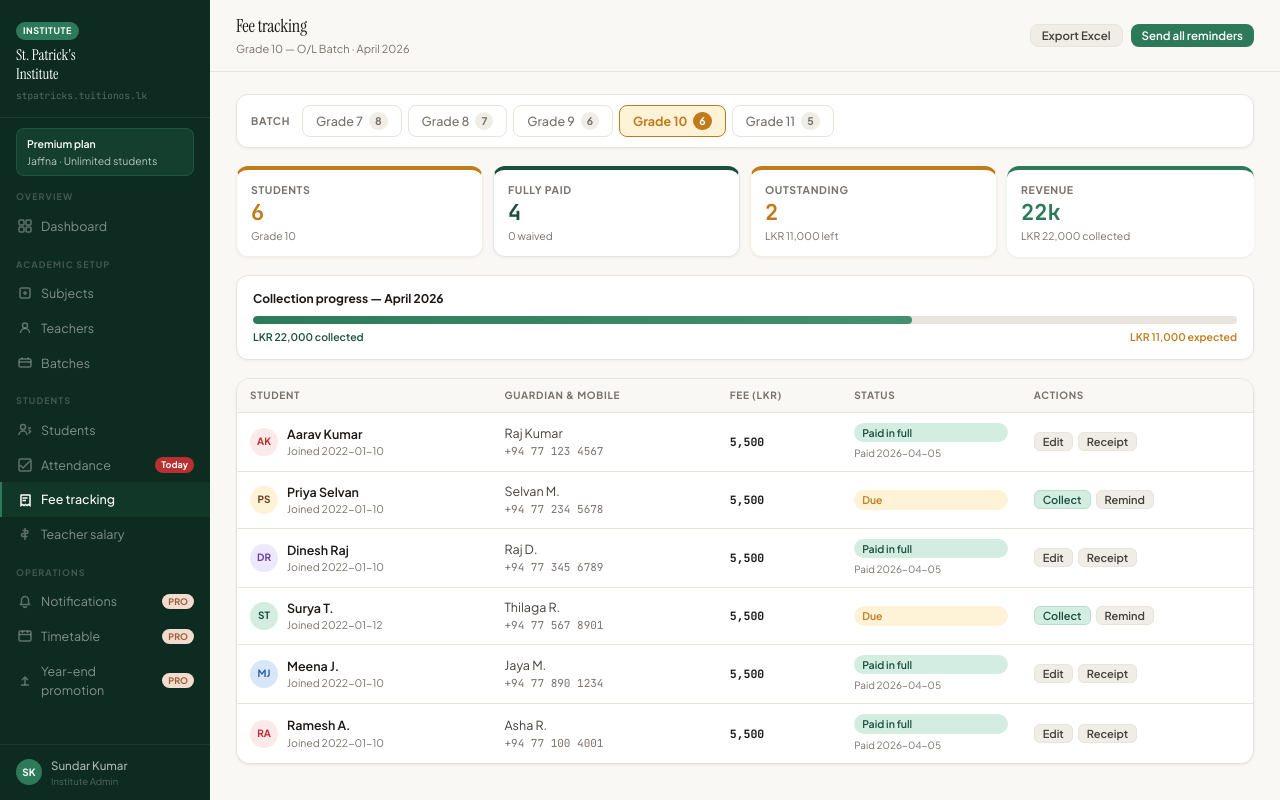
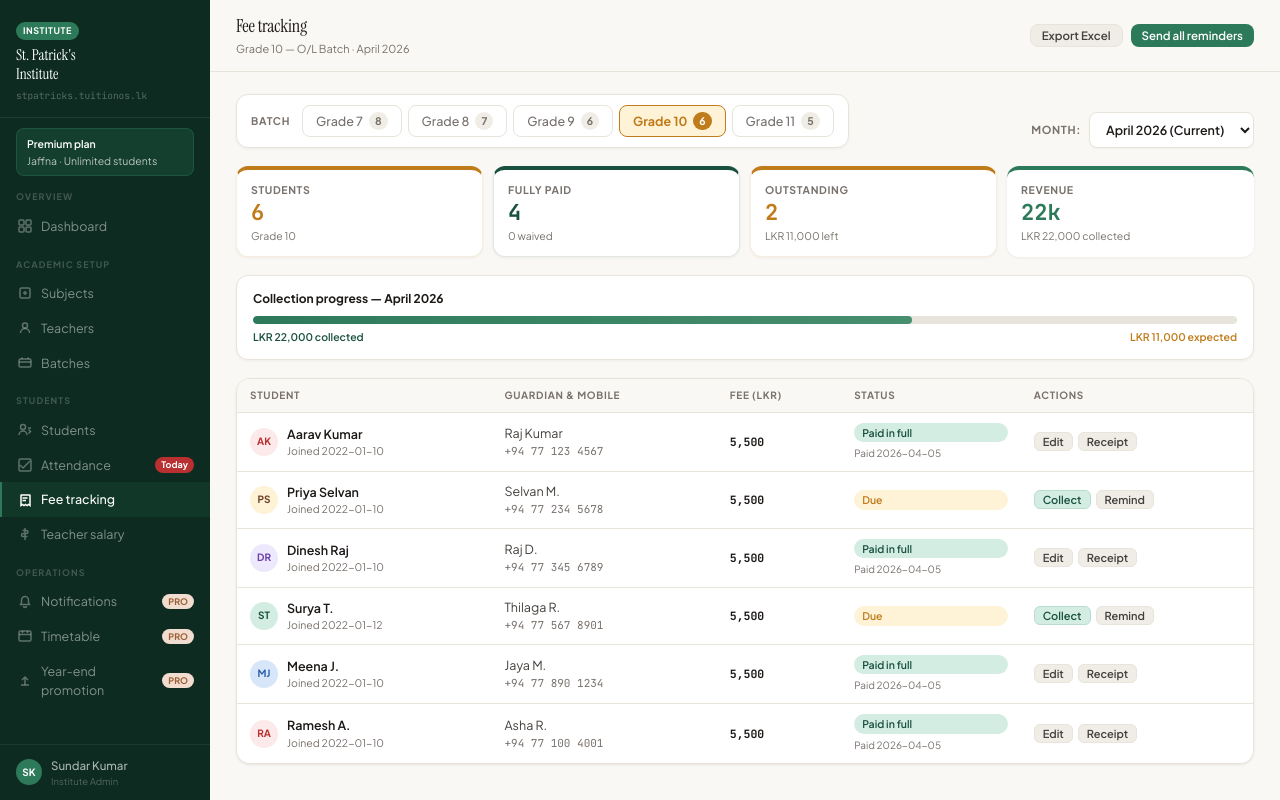
Before and after one commit to umakaranuma/tuitionos, a Next.js app in the folder frontend/institute/: page /fees in a window 1280 px wide. Built offline with nearby package versions, Linux system fonts and the light colour scheme.

Commit message:
feat: add fees page to institute frontend

```diff
--- a/frontend/institute/src/app/fees/page.tsx
+++ b/frontend/institute/src/app/fees/page.tsx
@@ -4,15 +4,18 @@ import { Topbar } from "@/components/layout/Topbar";
 import { PageShell } from "@/components/layout/PageShell";
 import { Modal } from "@/components/ui/Modal";
 import { BatchTabs } from "@/components/ui/BatchTabs";
-import { BATCHES, ALL_STUDENTS, Student, BatchId, INIT_FEE_STATE, GlobalFeeState } from "@/lib/batchData";
+import { BATCHES, ALL_STUDENTS, Student, BatchId, INIT_FEE_STATE, GlobalFeeState, INIT_FEE_HISTORY } from "@/lib/batchData";
 import { useRouter } from "next/navigation";
 
 const PAYMENT_METHODS = ["Cash", "Bank transfer", "Online (card)", "Cheque"];
-const CURRENT_MONTH = new Date().toLocaleString("default", { month: "long", year: "numeric" });
+const MONTH_OPTS = ["April 2026", "March 2026", "February 2026", "January 2026"];
+const CURRENT_MONTH = MONTH_OPTS[0];
 
 export default function FeesPage() {
+  const [selMonth, setSelMonth]         = useState(CURRENT_MONTH);
   const [selBatch, setSelBatch]         = useState<BatchId>("g10");
   const [feeState, setFeeState]         = useState<GlobalFeeState>(INIT_FEE_STATE);
+  const [historyState, setHistoryState] = useState(INIT_FEE_HISTORY);
   const [markTarget, setMarkTarget]     = useState<Student | null>(null);
   const [receiptTarget, setReceiptTarget] = useState<Student | null>(null);
   const router = useRouter();
@@ -28,12 +31,23 @@ export default function FeesPage() {
   const batch    = BATCHES.find(b => b.id === selBatch)!;
   const students = ALL_STUDENTS.filter(s => s.batch === selBatch);
 
+  const isCurrent = selMonth === CURRENT_MONTH;
+
   const getRecord = (s: Student) => {
     if (s.isFree) return { status: "waived", paidAmount: 0, credits: 0 };
+    if (!isCurrent) {
+      const hist = historyState[s.id]?.find(r => r.month === selMonth);
+      if (hist) return { status: hist.status, paidAmount: hist.amount, credits: 0, date: hist.date, receiptNo: hist.receipt };
+      return { status: "due", paidAmount: 0, credits: 0 }; // no history implies due
+    }
     return feeState[s.id] || { status: "due", paidAmount: 0, credits: 0 };
   };
   const getStatus = (s: Student) => {
     if (s.isFree) return "waived";
+    if (!isCurrent) {
+      const hist = historyState[s.id]?.find(r => r.month === selMonth);
+      return hist ? hist.status : "due";
+    }
     return feeState[s.id]?.status ?? s.fee;
   };
 
@@ -92,6 +106,27 @@ export default function FeesPage() {
       newStatus = "partial";
     }
 
+    // Update history state if past month
+    if (!isCurrent) {
+      setHistoryState(prev => {
+        const copy = { ...prev };
+        const studentHist = [...(copy[markTarget.id] || [])];
+        const idx = studentHist.findIndex(r => r.month === selMonth);
+        const newRecord = {
+          month: selMonth, amount: payForm.isWaived ? 0 : amt,
+          status: payForm.isWaived ? "waived" as const : newStatus,
+          date: payForm.isWaived ? undefined : payForm.paidDate,
+          receipt: payForm.isWaived ? undefined : payForm.receiptNo
+        };
+        if (idx !== -1) studentHist[idx] = newRecord;
+        else studentHist.push(newRecord);
+        copy[markTarget.id] = studentHist;
+        return copy;
+      });
+      closeAll();
+      return;
+    }
+
     setFeeState(prev => ({
       ...prev,
       [markTarget.id]: {
@@ -126,7 +161,7 @@ export default function FeesPage() {
     <PageShell>
       <Topbar
         title="Fee tracking"
-        subtitle={`${batch.name} · ${CURRENT_MONTH}`}
+        subtitle={`${batch.name} · ${selMonth}`}
         right={
           <div style={{ display: "flex", gap: 8 }}>
             <button className="btn btn-s btn-sm">Export Excel</button>
@@ -137,7 +172,23 @@ export default function FeesPage() {
         }
       />
       <div className="pb fi">
-        <BatchTabs active={selBatch} onChange={changeBatch} />
+        <div style={{ display: "flex", justifyContent: "space-between", alignItems: "center" }}>
+          <BatchTabs active={selBatch} onChange={changeBatch} />
+          <div style={{ display: "flex", alignItems: "center", gap: 8 }}>
+            <span style={{ fontSize: 11, fontWeight: 700, color: "var(--ink3)", textTransform: "uppercase", letterSpacing: ".06em" }}>Month:</span>
+            <select
+              value={selMonth}
+              onChange={e => setSelMonth(e.target.value)}
+              style={{
+                padding: "8px 12px", borderRadius: 8, border: "1.5px solid var(--ln)", outline: "none",
+                fontSize: 12.5, fontWeight: 600, color: "var(--ink)", background: "#fff", cursor: "pointer",
+                boxShadow: "0 1px 2px rgba(0,0,0,.04)"
+              }}
+            >
+              {MONTH_OPTS.map(m => <option key={m} value={m}>{m} {m === CURRENT_MONTH ? "(Current)" : ""}</option>)}
+            </select>
+          </div>
+        </div>
 
         {/* Batch KPI bar */}
         <div style={{ display: "grid", gridTemplateColumns: "repeat(4,1fr)", gap: 10, marginBottom: 18 }}>
@@ -302,7 +353,7 @@ export default function FeesPage() {
                 <div style={{ fontSize:11,color:"var(--ink3)" }}>{batch.name}</div>
               </div>
               <div style={{ marginLeft:"auto",textAlign:"right" }}>
-                <div style={{ fontSize:11,color:"var(--ink3)" }}>{CURRENT_MONTH} Total Due</div>
+                <div style={{ fontSize:11,color:"var(--ink3)" }}>{selMonth} Total Due</div>
                 <div style={{ fontSize:16,fontWeight:700,color:"var(--ink)",fontFamily:"var(--font-mono)" }}>
                   LKR {markTarget.feeAmount.toLocaleString()}
                 </div>
@@ -311,8 +362,8 @@ export default function FeesPage() {
 
             <div style={{ display: "flex", alignItems: "center", justifyContent: "space-between", padding: "10px 0 4px", borderBottom: "1px solid var(--ln)" }}>
               <div>
-                <div style={{ fontSize: 12.5, fontWeight: 600, color: "var(--ink)" }}>Exempt fee for this month only (100% Free)</div>
-                <div style={{ fontSize: 10.5, color: "var(--ink3)", marginTop: 2 }}>Waive the fee purely for the current month cycle.</div>
+                <div style={{ fontSize: 12.5, fontWeight: 600, color: "var(--ink)" }}>Exempt fee for {isCurrent ? "this month only" : selMonth} (100% Free)</div>
+                <div style={{ fontSize: 10.5, color: "var(--ink3)", marginTop: 2 }}>Waive the fee purely for the {isCurrent ? "current" : "selected historical"} month cycle.</div>
               </div>
               <button
                 className={`toggle ${payForm.isWaived ? "on" : ""}`}
```
Also changed, not shown: 1 other file (tests, documents, lock files or other folders).
